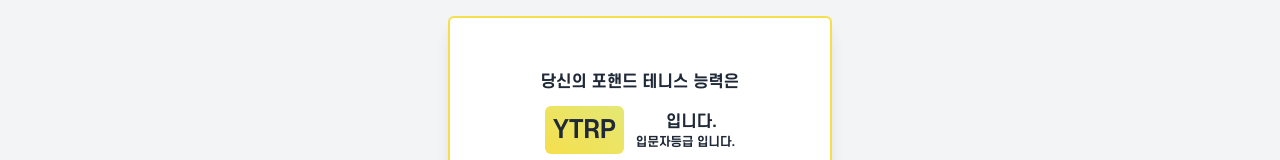
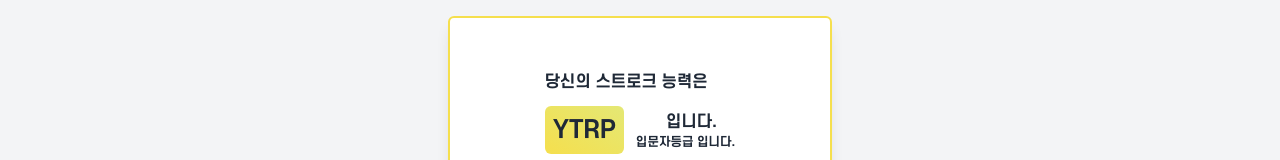
Before and after one commit to kimjy0301/ntrpyellowball, a Next.js app: page /result in a window 1280 px wide. Shown: the part 240-400 px from the top of the page. Built offline with nearby package versions, Linux system fonts and the light colour scheme.

Commit message:
스트로크 변경

```diff
--- a/pages/result/index.tsx
+++ b/pages/result/index.tsx
@@ -28,7 +28,7 @@ const index = () => {
   return (
     <>
       <Head>
-        <title>노란공테니스 YTRP - 포핸드 결과</title>
+        <title>노란공테니스 YTRP - 스트로크 결과</title>
         <link rel="icon" href="/favicon.ico" />
       </Head>
       <div className="w-full h-full flex justify-center items-center flex-col -mt-8">
@@ -47,7 +47,7 @@ const index = () => {
           </div>
 
           <div>
-            <div>당신의 포핸드 테니스 능력은</div>
+            <div>당신의 스트로크 능력은</div>
 
             <div className="flex items-center justify-center mt-3">
               <div className="bg-gradient-to-tr from-yellow-1 to-yellow-2 p-2 rounded-md text-2xl">
```
